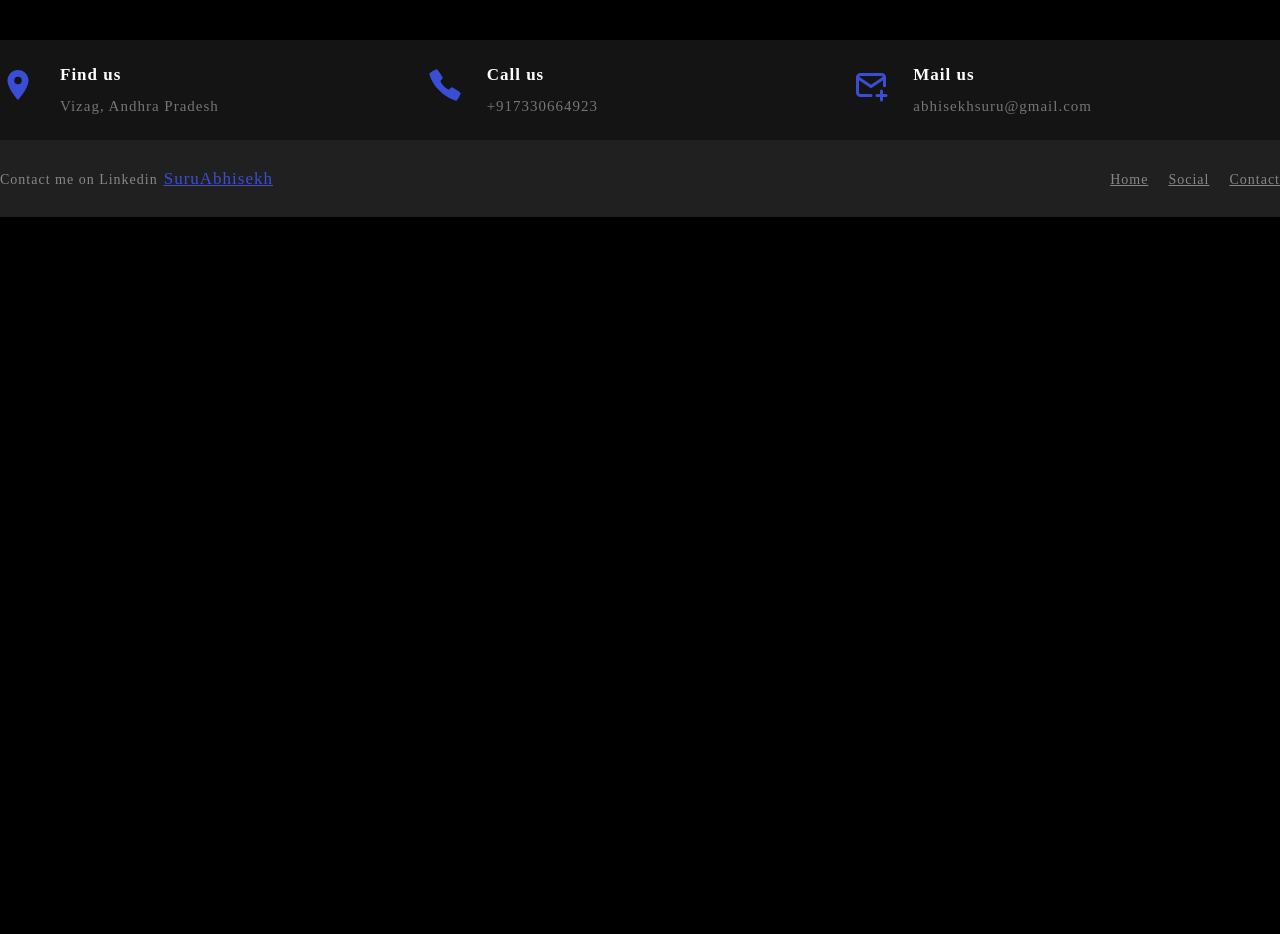
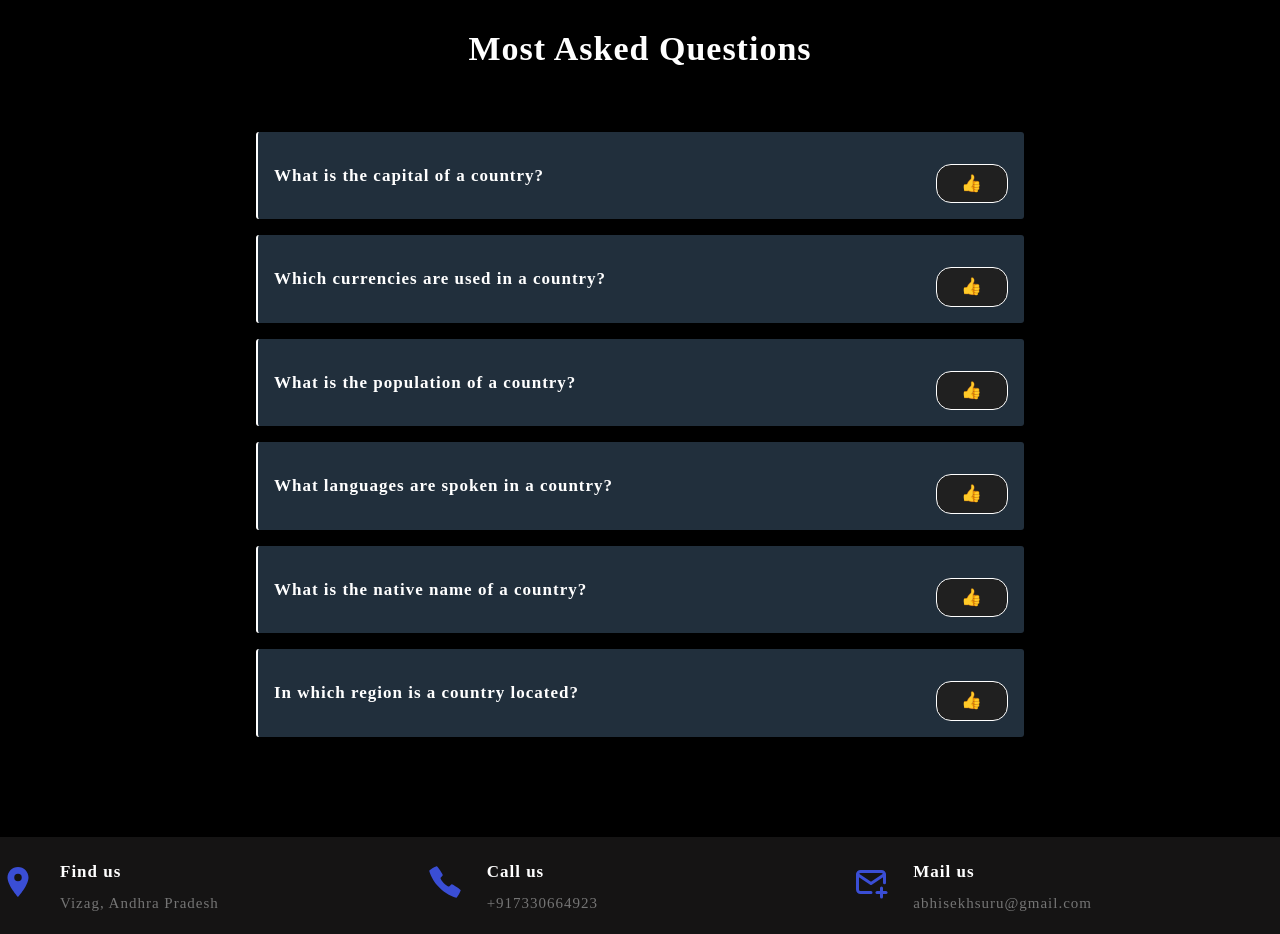
Before and after one commit to Abhisekh8421/Atlas, a React (Vite) app in the folder Atlas Project/: page / in a window 1280 px wide. Shown: the part 1780-2714 px from the top of the page. Before the commit the page ends 1997 px from the top, so only its background shows below. Built offline with nearby package versions, Linux system fonts and the light colour scheme.

Commit message:
added the accordion of most asked questions

```diff
--- /dev/null
+++ b/Atlas Project/src/Api/Faq.json
@@ -0,0 +1,32 @@
+[
+    {
+      "id": 1,
+      "question": "What is the capital of a country?",
+      "answer": "The capital of a country is its primary city, where the government and administrative functions are typically located. For example, the capital of France is Paris."
+    },
+    {
+      "id": 2,
+      "question": "Which currencies are used in a country?",
+      "answer": "A country uses a specific currency for trade and economic activities. For example, the currency of Japan is the Yen (JPY), while the United States uses the Dollar (USD)."
+    },
+    {
+      "id": 3,
+      "question": "What is the population of a country?",
+      "answer": "Population refers to the number of people living in a country. For example, India's population exceeds 1.4 billion people."
+    },
+    {
+      "id": 4,
+      "question": "What languages are spoken in a country?",
+      "answer": "Countries often have multiple languages spoken by their people. For example, in Canada, both English and French are official languages."
+    },
+    {
+      "id": 5,
+      "question": "What is the native name of a country?",
+      "answer": "The native name of a country is how its people refer to the country in their own language. For example, the native name of Germany is 'Deutschland.'"
+    },
+    {
+      "id": 6,
+      "question": "In which region is a country located?",
+      "answer": "Countries are divided into regions based on geography, politics, or culture. For example, Brazil is located in the South American region."
+    }
+  ]
--- a/Atlas Project/src/App.css
+++ b/Atlas Project/src/App.css
@@ -605,3 +605,70 @@ contact us Page ends here
   justify-content: center;
   align-items: center;
 }
+
+
+.accordion-grid {
+  display: flex;
+  justify-content: space-between;
+  align-items: center;
+}
+
+.accordion-question {
+  font-weight: bold;
+  font-family: "Syne";
+  letter-spacing: 0.1rem;
+  font-size: 1.7rem;
+}
+
+@media screen and (max-width: 980px) {
+  .section-form form {
+    flex-direction: column;
+    justify-content: center;
+    align-items: center;
+  }
+
+  .section-post ol {
+    grid-template-columns: repeat(2, 1fr);
+  }
+}
+
+@media screen and (max-width: 720px) {
+  .section-post ol {
+    grid-template-columns: repeat(1, 1fr);
+  }
+}
+
+
+
+.section-accordion {
+  width: 60%;
+  margin: auto;
+  display: flex;
+  flex-direction: column;
+  gap: 1.6rem;
+  justify-content: center;
+  margin-top: 6.4rem;
+
+  & li {
+    background-color: #212f3c;
+    padding: 1.6rem;
+    border-radius: 0.3rem;
+    -webkit-border-radius: 0.3rem;
+    -moz-border-radius: 0.3rem;
+    -ms-border-radius: 0.3rem;
+    -o-border-radius: 0.3rem;
+    list-style-position: inside;
+    border-left: 0.2rem solid #fff;
+    list-style: none;
+  }
+
+  & .active-btn {
+    background-color: #e74c3c;
+    color: #fff;
+
+    &:hover {
+      color: hsl(0, 0%, 100%);
+      box-shadow: rgb(167, 54, 13) 0px 7px 19px 0px;
+    }
+  }
+}
--- /dev/null
+++ b/Atlas Project/src/components/Layout/Faq.jsx
@@ -0,0 +1,19 @@
+import React, { useState } from "react";
+
+const Faq = ({ curData, ontoggle, isActive }) => {
+  const { question, answer } = curData;
+
+  return (
+    <li>
+      <div className="accordion-grid">
+        <p className="accordion-question">{question}</p>
+        <button onClick={ontoggle} className={isActive ? "active-btn" : ""}>
+          {isActive ? "👎" : "👍"}
+        </button>
+      </div>
+      {isActive && answer}
+    </li>
+  );
+};
+
+export default Faq;
--- /dev/null
+++ b/Atlas Project/src/components/UI/Accordion.jsx
@@ -0,0 +1,48 @@
+import React, { useEffect, useState } from "react";
+import "../../App.css";
+import faq from "../../Api/Faq.json";
+import Faq from "../Layout/Faq";
+
+const Accordion = () => {
+  const [data, setData] = useState([]);
+  const [activeId, setactiveId] = useState(false);
+
+  useEffect(() => {
+    setData(faq);
+  }, []);
+
+  const handleButton = (id) => {
+    setactiveId((prev) => (prev == id ? false : id));
+  };
+  return (
+    <>
+      <h1
+        style={{
+          color: "#fff",
+          textAlign: "center",
+          fontSize: "3.4rem",
+          textDecoration: "none",
+          fontFamily: "syne",
+          letterSpacing: "0.1rem",
+        }}
+      >
+        Most Asked Questions
+      </h1>
+      <ul className="section-accordion">
+        {data.map((ele) => {
+          const { id } = ele;
+          return (
+            <Faq
+              key={id}
+              curData={ele}
+              isActive={activeId === id}
+              ontoggle={() => handleButton(id)}
+            />
+          );
+        })}
+      </ul>
+    </>
+  );
+};
+
+export default Accordion;
--- a/Atlas Project/src/pages/Home.jsx
+++ b/Atlas Project/src/pages/Home.jsx
@@ -1,12 +1,14 @@
 import React from "react";
 import HeroSection from "../components/UI/HeroSection";
 import About from "./About";
+import Accordion from "../components/UI/Accordion";
 
 const Home = () => {
   return (
     <>
       <HeroSection />
       <About />
+      <Accordion />
     </>
   );
 };
```
